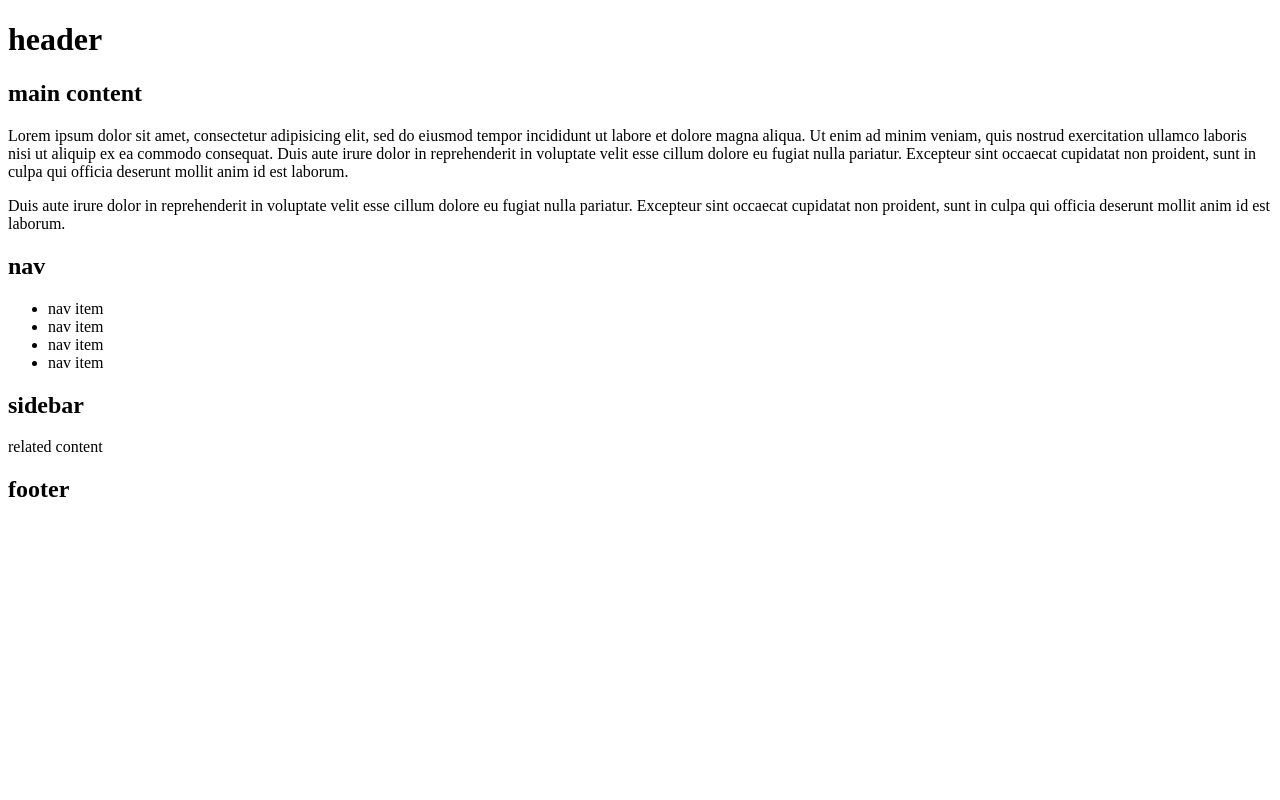
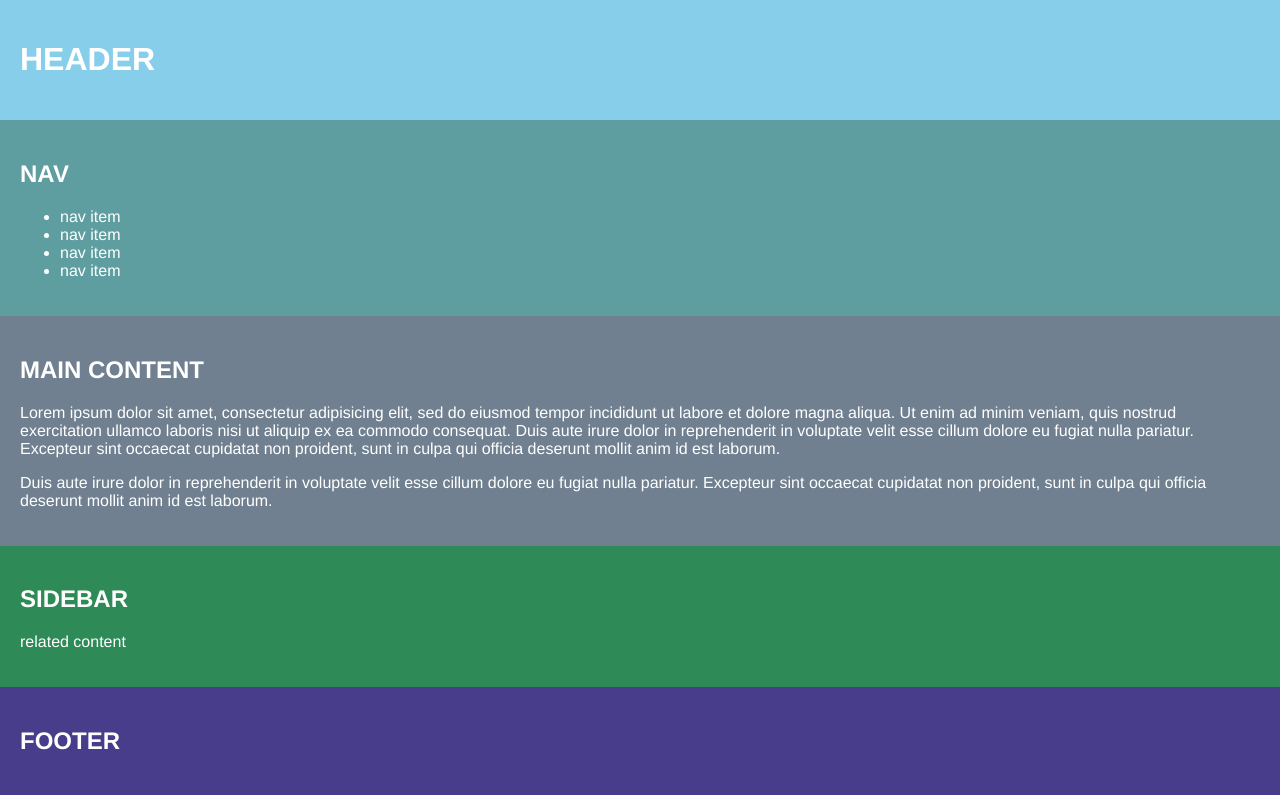
Before and after one commit to ScottDancer/Float-Flexbox-Grid, a plain HTML site: page index.html in a window 1280 px wide. Drawn offline with Linux system fonts and the light colour scheme.

Commit message:
added css starter code to the three css files

```diff
--- a/flexbox.css
+++ b/flexbox.css
@@ -0,0 +1,44 @@
+/*
+Keyword colors can be found at http://colours.neilorangepeel.com/
+*/
+
+/* border-box fix */
+html {
+  box-sizing: border-box;
+}
+*, *:before, *:after {
+  box-sizing: inherit;
+}
+
+body {
+  padding: 0;
+  margin: 0;
+}
+h1, h2 {
+  text-transform: uppercase;
+}
+
+/* Add padding to all of the .container child elements */
+.container > * {
+  padding: 20px;
+}
+.container {
+  color: white;
+  font-family: helvetica, arial, sans-serif;
+}
+
+header {
+  background: skyblue;
+}
+main {
+  background: slategray;
+}
+nav {
+  background: cadetblue;
+}
+aside {
+  background: seagreen;
+}
+footer {
+  background: darkslateblue;
+}
--- a/float.css
+++ b/float.css
@@ -0,0 +1,44 @@
+/*
+Keyword colors can be found at http://colours.neilorangepeel.com/
+*/
+
+/* border-box fix */
+html {
+  box-sizing: border-box;
+}
+*, *:before, *:after {
+  box-sizing: inherit;
+}
+
+body {
+  padding: 0;
+  margin: 0;
+}
+h1, h2 {
+  text-transform: uppercase;
+}
+
+/* Add padding to all of the .container child elements */
+.container > * {
+  padding: 20px;
+}
+.container {
+  color: white;
+  font-family: helvetica, arial, sans-serif;
+}
+
+header {
+  background: skyblue;
+}
+main {
+  background: slategray;
+}
+nav {
+  background: cadetblue;
+}
+aside {
+  background: seagreen;
+}
+footer {
+  background: darkslateblue;
+}
--- a/grid.css
+++ b/grid.css
@@ -0,0 +1,44 @@
+/*
+Keyword colors can be found at http://colours.neilorangepeel.com/
+*/
+
+/* border-box fix */
+html {
+  box-sizing: border-box;
+}
+*, *:before, *:after {
+  box-sizing: inherit;
+}
+
+body {
+  padding: 0;
+  margin: 0;
+}
+h1, h2 {
+  text-transform: uppercase;
+}
+
+/* Add padding to all of the .container child elements */
+.container > * {
+  padding: 20px;
+}
+.container {
+  color: white;
+  font-family: helvetica, arial, sans-serif;
+}
+
+header {
+  background: skyblue;
+}
+main {
+  background: slategray;
+}
+nav {
+  background: cadetblue;
+}
+aside {
+  background: seagreen;
+}
+footer {
+  background: darkslateblue;
+}
--- a/index.html
+++ b/index.html
@@ -10,11 +10,6 @@
     <header>
       <h1>header</h1>
     </header>
-    <main id="main-content">
-      <h2>main content</h2>
-      <p>Lorem ipsum dolor sit amet, consectetur adipisicing elit, sed do eiusmod tempor incididunt ut labore et dolore magna aliqua. Ut enim ad minim veniam, quis nostrud exercitation ullamco laboris nisi ut aliquip ex ea commodo consequat. Duis aute irure dolor in reprehenderit in voluptate velit esse cillum dolore eu fugiat nulla pariatur. Excepteur sint occaecat cupidatat non proident, sunt in culpa qui officia deserunt mollit anim id est laborum.</p>
-      <p>Duis aute irure dolor in reprehenderit in voluptate velit esse cillum dolore eu fugiat nulla pariatur. Excepteur sint occaecat cupidatat non proident, sunt in culpa qui officia deserunt mollit anim id est laborum.</p>
-    </main>
     <nav>
       <h2>nav</h2>
       <!-- <a href="#main-content">skip navigation</a> -->
@@ -25,6 +20,12 @@
         <li>nav item</li>
       </ul>
     </nav>
+    <main id="main-content">
+      <h2>main content</h2>
+      <p>Lorem ipsum dolor sit amet, consectetur adipisicing elit, sed do eiusmod tempor incididunt ut labore et dolore magna aliqua. Ut enim ad minim veniam, quis nostrud exercitation ullamco laboris nisi ut aliquip ex ea commodo consequat. Duis aute irure dolor in reprehenderit in voluptate velit esse cillum dolore eu fugiat nulla pariatur. Excepteur sint occaecat cupidatat non proident, sunt in culpa qui officia deserunt mollit anim id est laborum.</p>
+      <p>Duis aute irure dolor in reprehenderit in voluptate velit esse cillum dolore eu fugiat nulla pariatur. Excepteur sint occaecat cupidatat non proident, sunt in culpa qui officia deserunt mollit anim id est laborum.</p>
+    </main>
+
     <aside>
       <h2>sidebar</h2>
       <p>related content</p>
```
